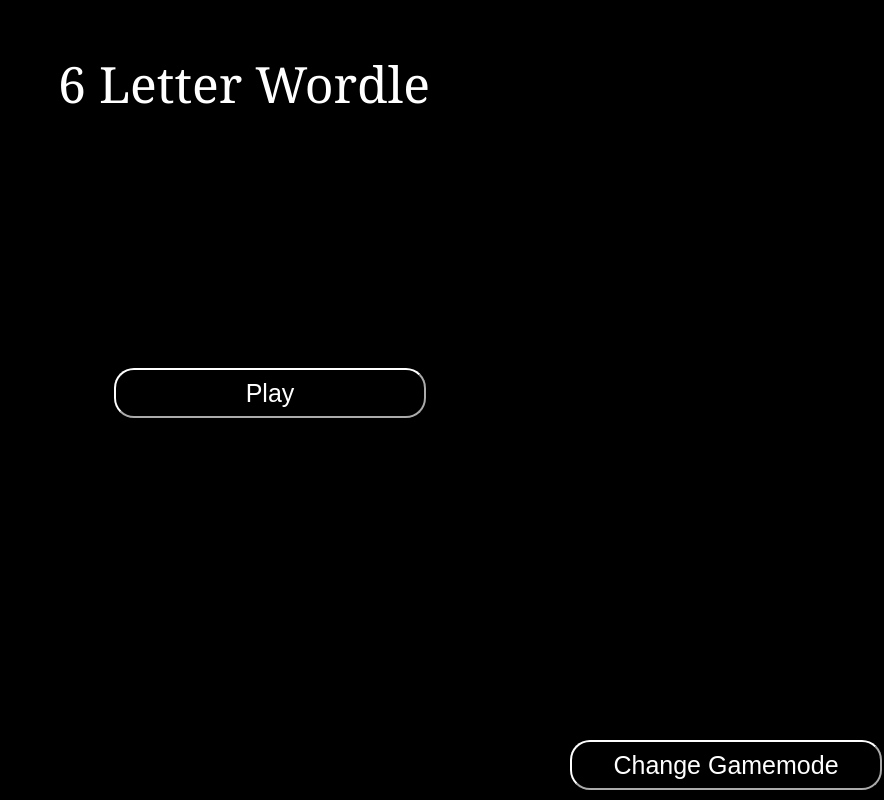
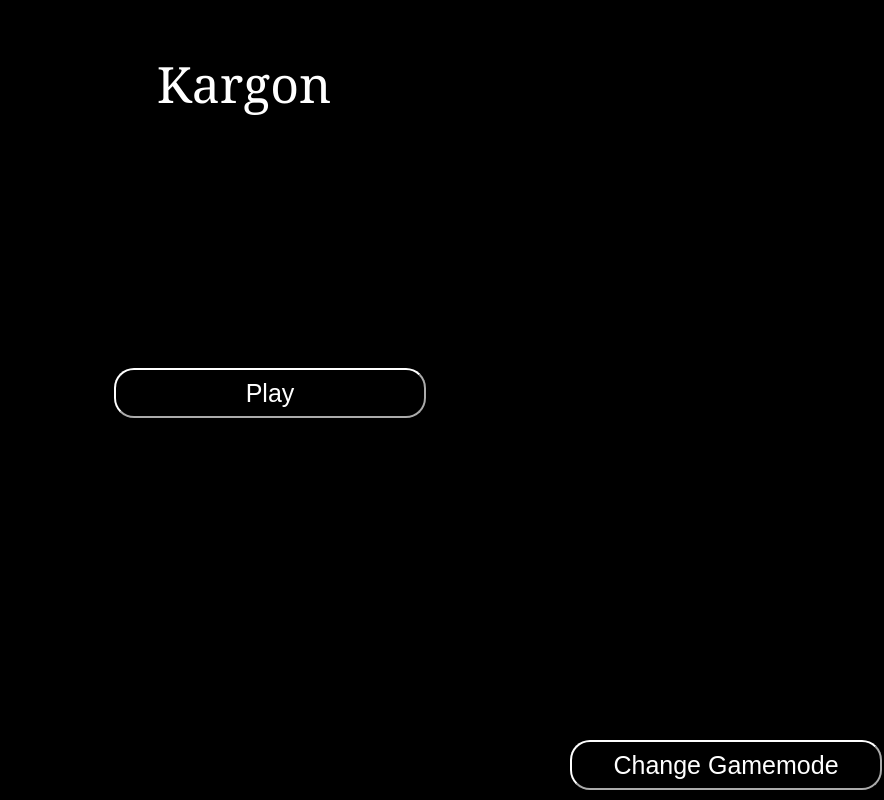
Before and after one commit to Kargone/fblawordle, a plain HTML site: page index.html in a window 1280 px wide. Shown: the whole page, without its empty margins (396-1280 px from the left). Drawn offline with Linux system fonts and the light colour scheme.

Commit message:
Changed title Kargon

```diff
--- a/index.html
+++ b/index.html
@@ -5,7 +5,7 @@
         <link rel="stylesheet" href="style.css">
     </header>
     <body>
-        <p id="wordleTitle">6 Letter Wordle</p>
+        <p id="wordleTitle">Kargon</p>
         <!-- try to remove the style tags and move them to the css
         and if your doing top and left make sure to set the position to absolute
         and commenting is actually ctrl / not c-->
```
